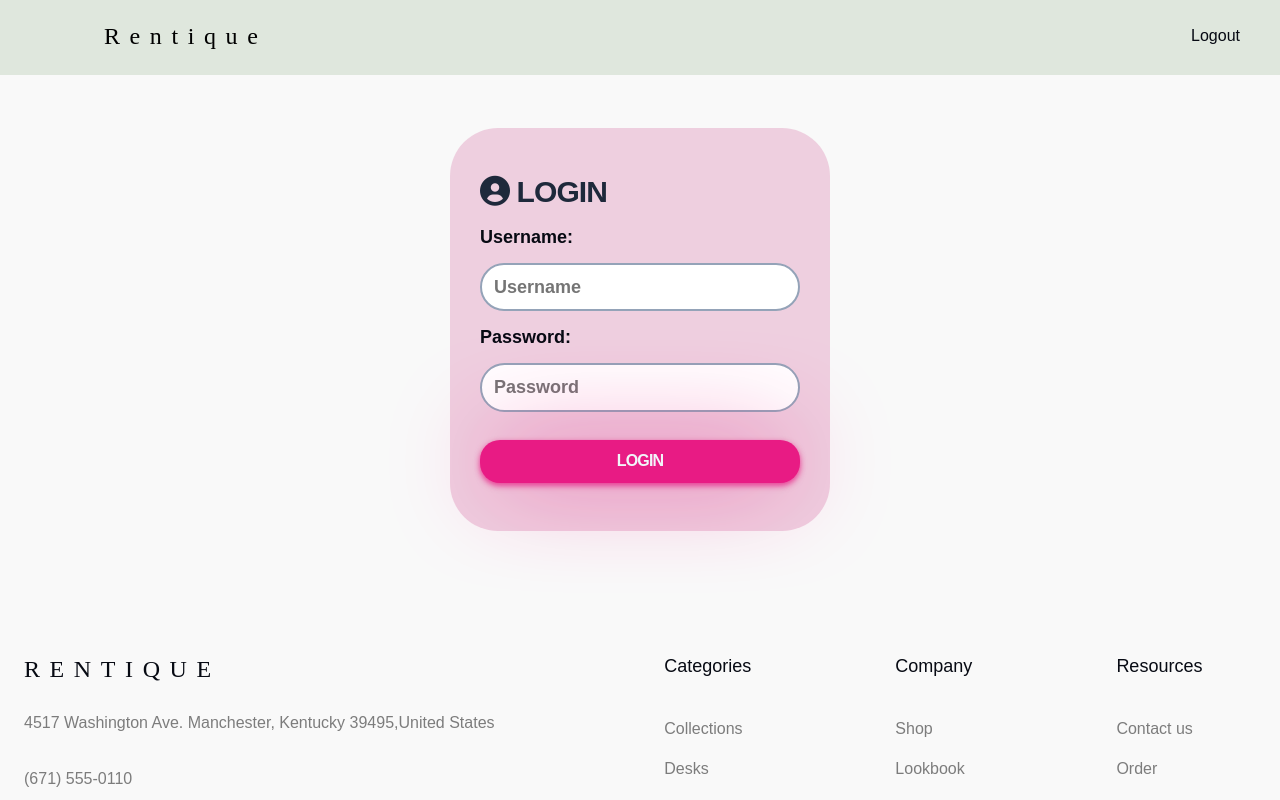
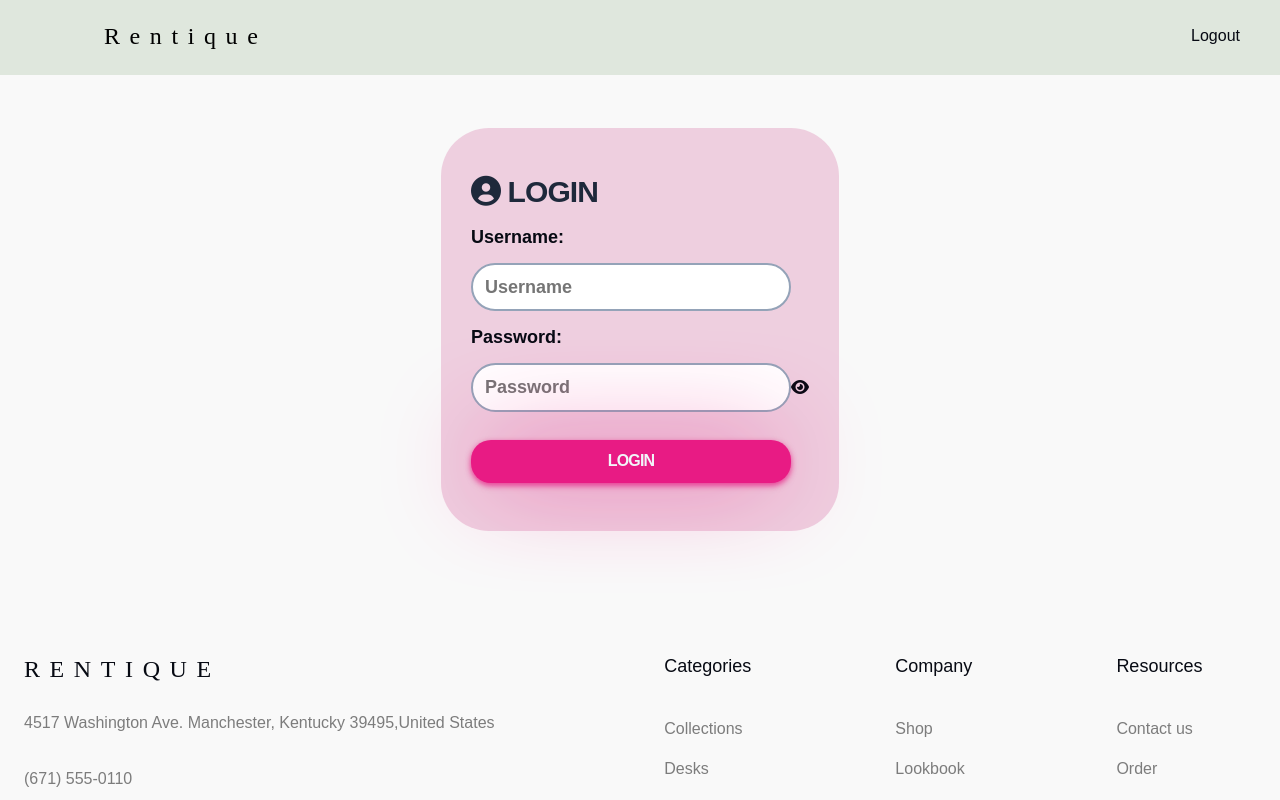
Before and after one commit to Helenooi/Helenooi-CAT201ProjectReactJS, a React (Vite) app: page / in a window 1280 px wide. Shown: the top 800 px of the page. Built offline with nearby package versions, Linux system fonts and the light colour scheme.

Commit message:
May Fen Login Password Visible

```diff
--- a/src/views/login.jsx
+++ b/src/views/login.jsx
@@ -11,6 +11,7 @@ const Login = () => {
   const [password, setPassword] = useState("");
   const [errorMessage, setErrorMessage] = useState("");
   const [loading, setLoading] = useState(false);
+  const [passwordVisible, setPasswordVisible] = useState(false); // State to control password visibility
   const navigate = useNavigate();
 
   const handleLogin = async () => {
@@ -51,18 +52,13 @@ const Login = () => {
     }
   };
 
-
   return (
     <>
       <NavBar />
       <main>
         <br />
         <br /> <br /> <br />
-
         <section className="hero container">
-
-
-
           <form
             className="hero__form"
             onSubmit={(e) => {
@@ -70,10 +66,7 @@ const Login = () => {
               handleLogin();
             }}
           >
-
-<h1 className="hero__title">   <i className="fas fa-user-circle"></i> Login</h1>
-
-
+            <h1 className="hero__title"> <i className="fas fa-user-circle"></i> Login</h1>
 
             {errorMessage && <p className="hero__error">{errorMessage}</p>}
 
@@ -87,13 +80,23 @@ const Login = () => {
             />
 
             <p className="hero__subtitle">Password:</p>
+            <div className="password-container">
               <input
                 className="hero__input"
-              type="password"
+                type={passwordVisible ? "text" : "password"} // Toggle between text and password
                 value={password}
                 onChange={(e) => setPassword(e.target.value)}
                 placeholder="Password"
               />
+              <button
+                type="button"
+                className="password-toggle"
+                onClick={() => setPasswordVisible(!passwordVisible)} // Toggle password visibility
+              >
+                <i className={`fas ${passwordVisible ? "fa-eye-slash" : "fa-eye"}`}></i> {/* Change icon based on visibility */}
+              </button>
+            </div>
+
             <button className="btn2 hero__login" type="submit" disabled={loading}>
               {loading ? "Logging in..." : "LOGIN"}
             </button>
```
Lines whose indentation alone changed are shown as unchanged.
